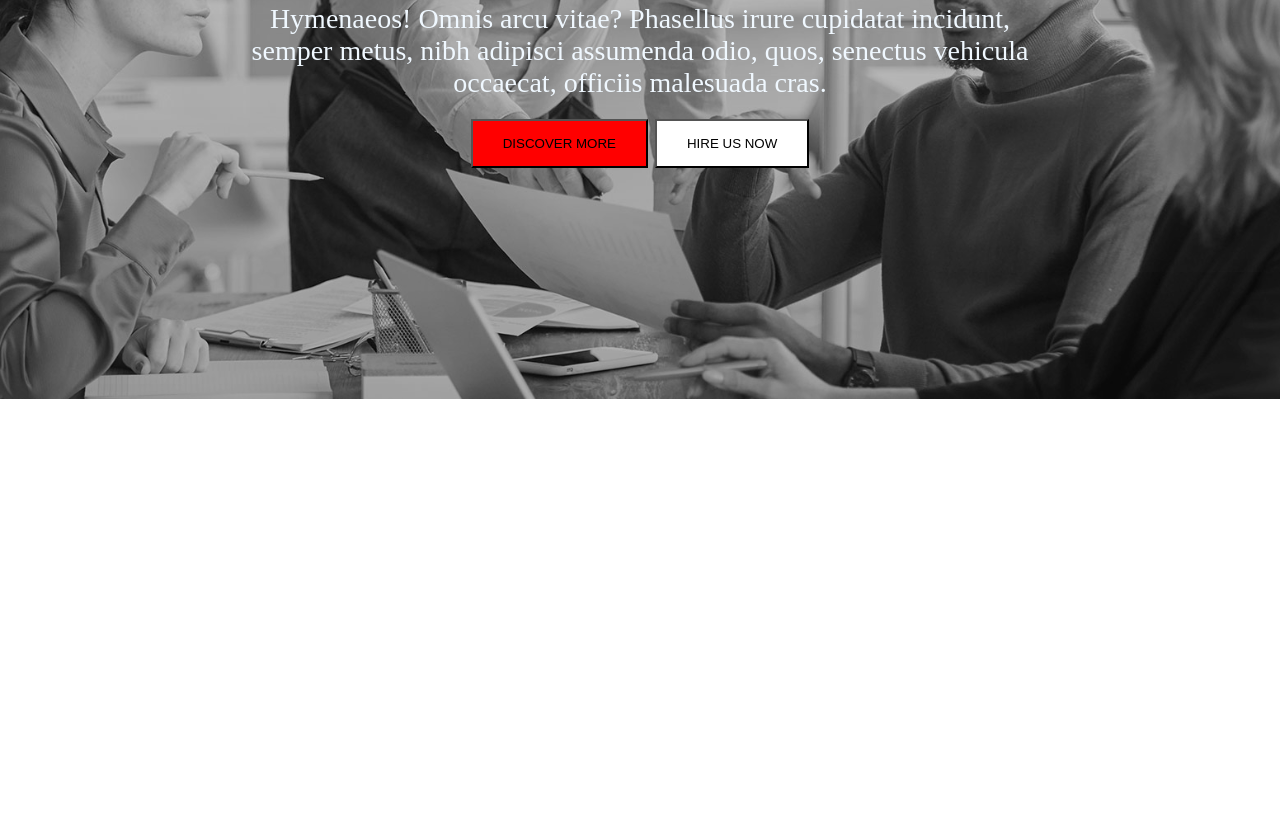
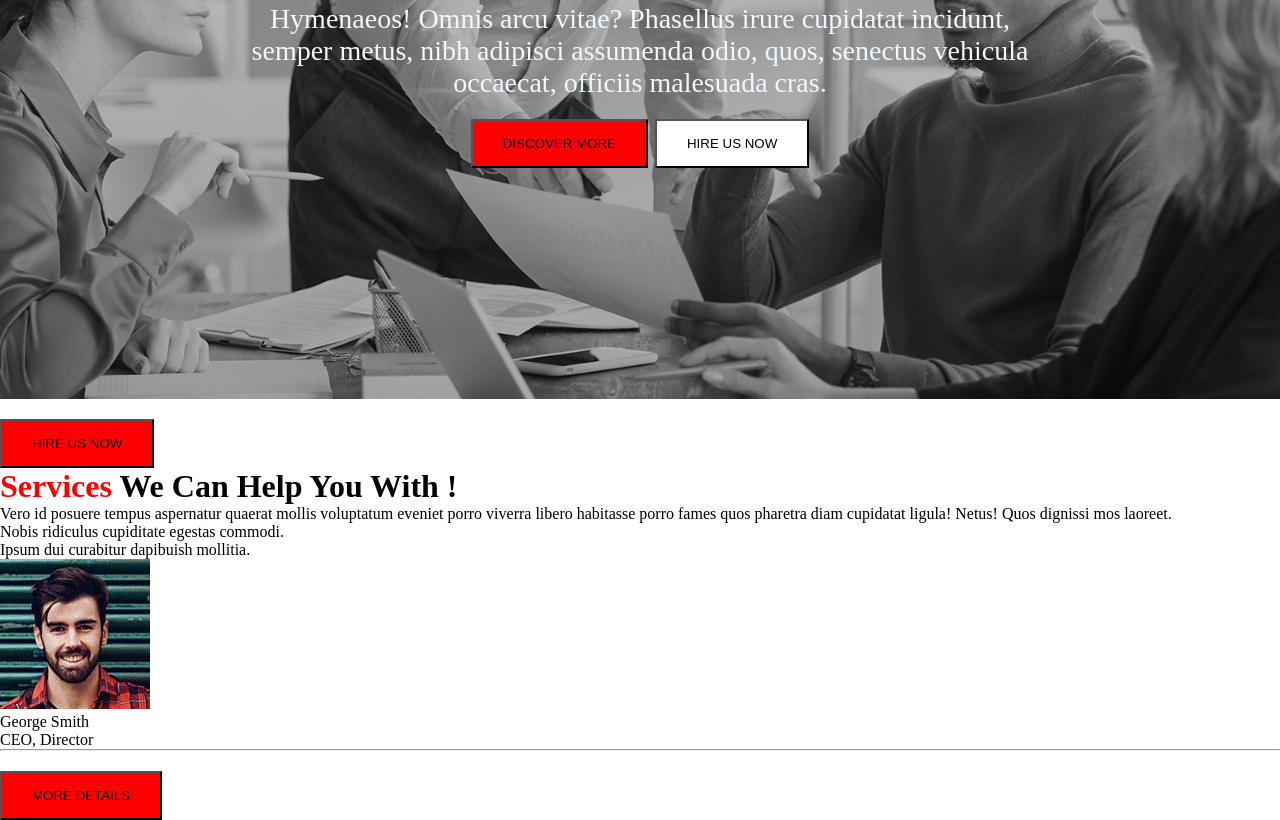
Before and after one commit to shuvo3837/digital-agency, a plain HTML site: page index.html in a window 1280 px wide. Shown: the part 466-1286 px from the top of the page. Before the commit the page ends 884 px from the top, so only its background shows below. Drawn offline with Linux system fonts and the light colour scheme.

Commit message:
added service section

```diff
--- a/index.html
+++ b/index.html
@@ -36,5 +36,43 @@
           </div>
         </div>
     </header>
+
+    <!-- main section -->
+
+    <main>
+
+        <div class="Service-container">
+
+            <div class="text-container">
+                <button class="btn br">HIRE US NOW</button>
+                <h1><span>Services</span> We Can Help You With !</h1>
+                <p>
+                    Vero id posuere tempus aspernatur quaerat mollis voluptatum eveniet porro viverra libero habitasse porro fames quos pharetra diam cupidatat ligula! Netus! Quos dignissi mos laoreet.
+                </p>
+                <ol>
+                    <li>Nobis ridiculus cupiditate egestas commodi.</li>
+                    <li>Ipsum dui curabitur dapibuish mollitia.</li>
+                </ol>
+                <div class="sub-container">
+                    <div class="profile">
+                        <div class="img-profile">
+                            <img src="./asset/image/author.jpg" alt="">
+                        </div>
+                        <div class="text-profile">
+                            <p>George Smith</p>
+                            <p>CEO, Director</p>
+                        </div>
+                    </div>
+                    <hr>
+                    <div class="button">
+                        <button class="btn br">MORE DETAILS</button>
+                    </div>
+                </div>
+            </div>
+            <div class="img-container">
+
+            </div>
+        </div>
+    </main>
 </body>
 </html>
```
